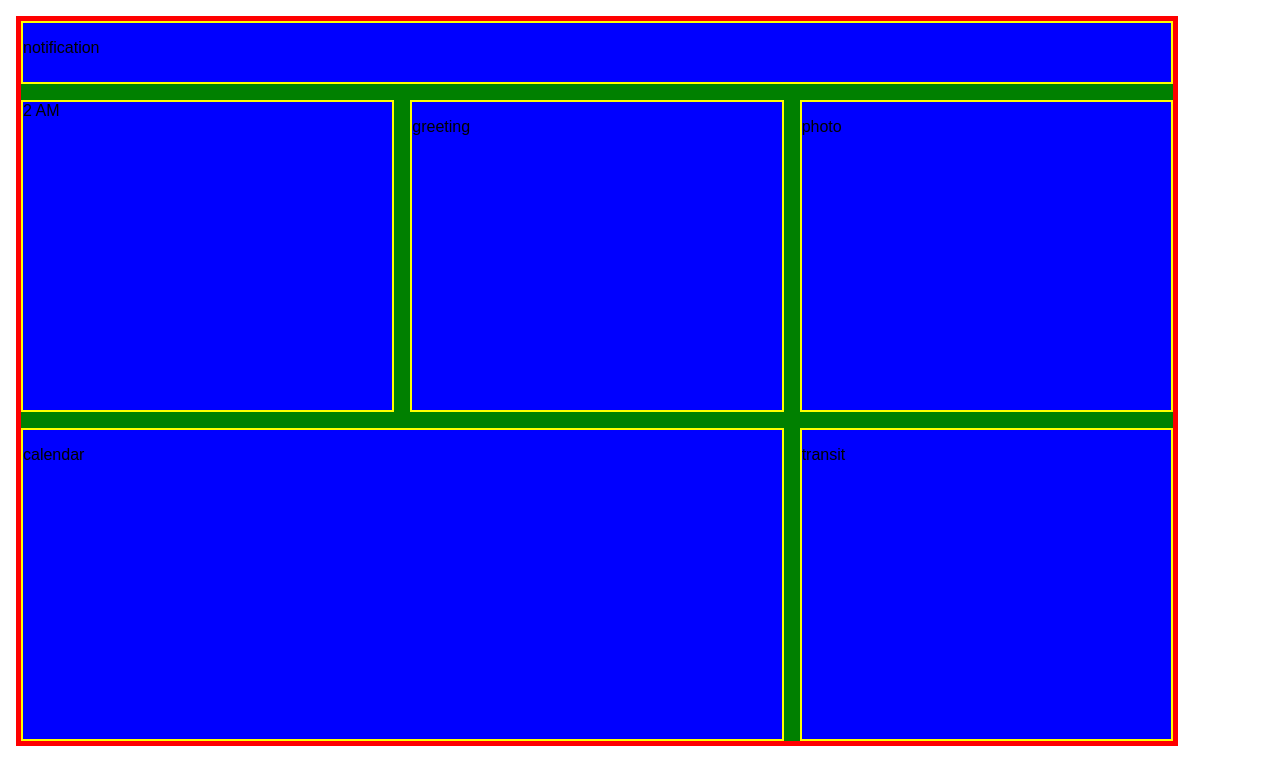
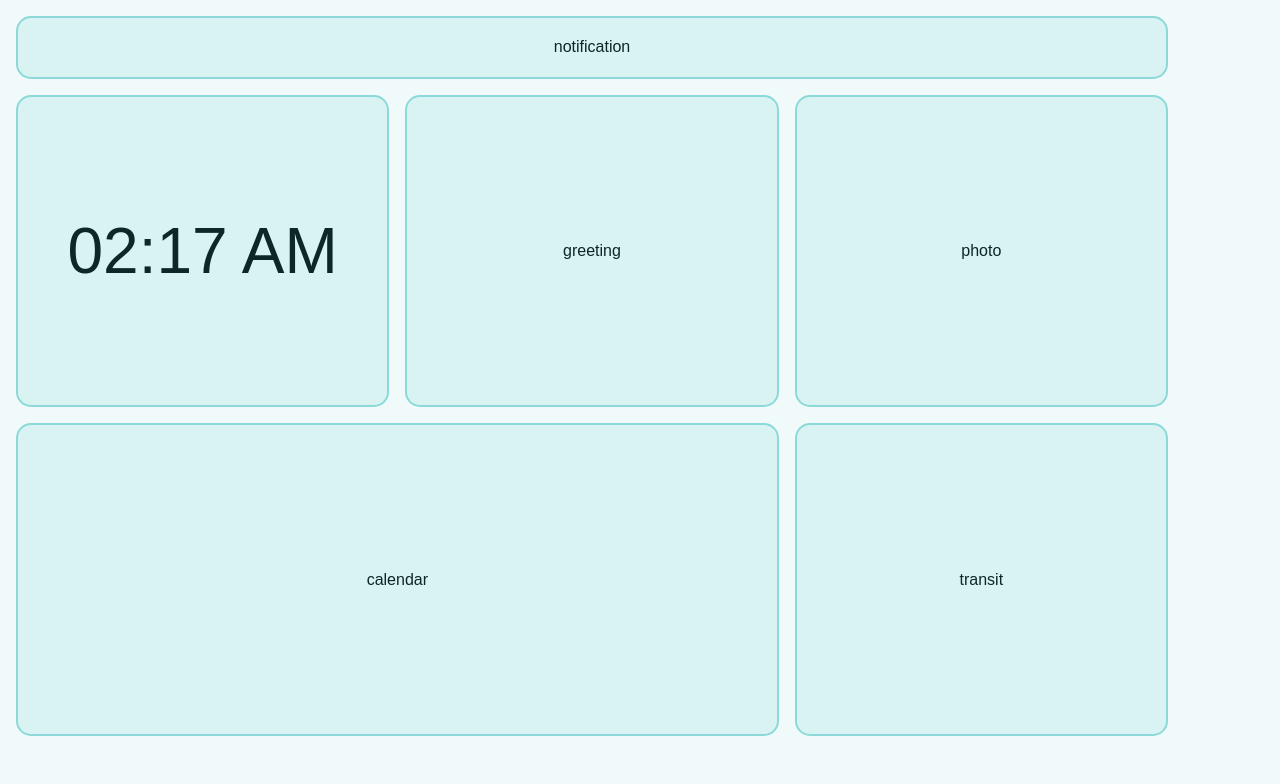
Before and after one commit to axolotls99/samsung-dashboard, a plain HTML site: page index.html in a window 1280 px wide. Drawn offline with Linux system fonts and the light colour scheme.

Commit message:
further work on color scheme and prettifying things

```diff
--- a/script.js
+++ b/script.js
@@ -1,8 +1,8 @@
 function updateClock() {
     const now = new Date();
     const time = now.toLocaleTimeString([], {
-        hour: "numeric",
-        minue: "2-digit"
+        hour: "2-digit",
+        minute: "2-digit"
     });
     document.getElementById("clock").textContent = time;
 }
--- a/style.css
+++ b/style.css
@@ -1,3 +1,24 @@
+/*global style colors*/
+/*chatgpt theme engine*/
+:root {
+    --hue: 180;
+    --saturation: 50%;
+
+    --background: hsl(var(--hue), var(--saturation), 96%);
+    --card: hsl(var(--hue), var(--saturation), 90%);
+    --text: hsl(var(--hue), var(--saturation), 10%);
+    --text-dim: hsl(var(--hue), var(--saturation), 40%);
+    --border: hsl(var(--hue), var(--saturation), 70%);
+}
+
+.dark {
+    --background: hsl(var(--hue), var(--saturation), 8%);
+    --card: hsl(var(--hue), var(--saturation), 15%);
+    --text: hsl(var(--hue), var(--saturation), 95%);
+    --text-dim: hsl(var(--hue), var(--saturation), 65%);
+    --border: hsl(var(--hue), var(--saturation), 30%);
+}
+
 html, body, main {
     margin:0;
     width:100%;
@@ -9,6 +30,8 @@ body{
     display:flex;
     align-items: center;
     justify-content: center;
+    background: var(--background);
+    color: var(--text)
 }
 
 #dashboard{
@@ -19,16 +42,22 @@ body{
     grid-template-columns: 1fr 1fr 1fr;
     grid-template-rows: 1fr 5fr 5fr;
     gap: 1em;
-    background: green;
-    border: 5px solid red;
+    /*background: green; */
+    /*border: 5px solid red; */
 }
 
 
 .card{
-    background: blue;
-    border: 2px solid yellow;
+    background: var(--card);
+    border: 2px solid var(--border);
+    border-radius: 15px;
+    display:flex;
+    justify-content:center;
+    align-items: center;
 
 }
+
+
 
 #notification {
     grid-column-start:1;
@@ -42,6 +71,9 @@ body{
     grid-column-end:2;
     grid-row-start:2;
     grid-row-end:3;
+    container-type: size;
+    font-size: 5cqw; /*cqw= percent width of container*/
+
 }
 
 #greeting{
```
